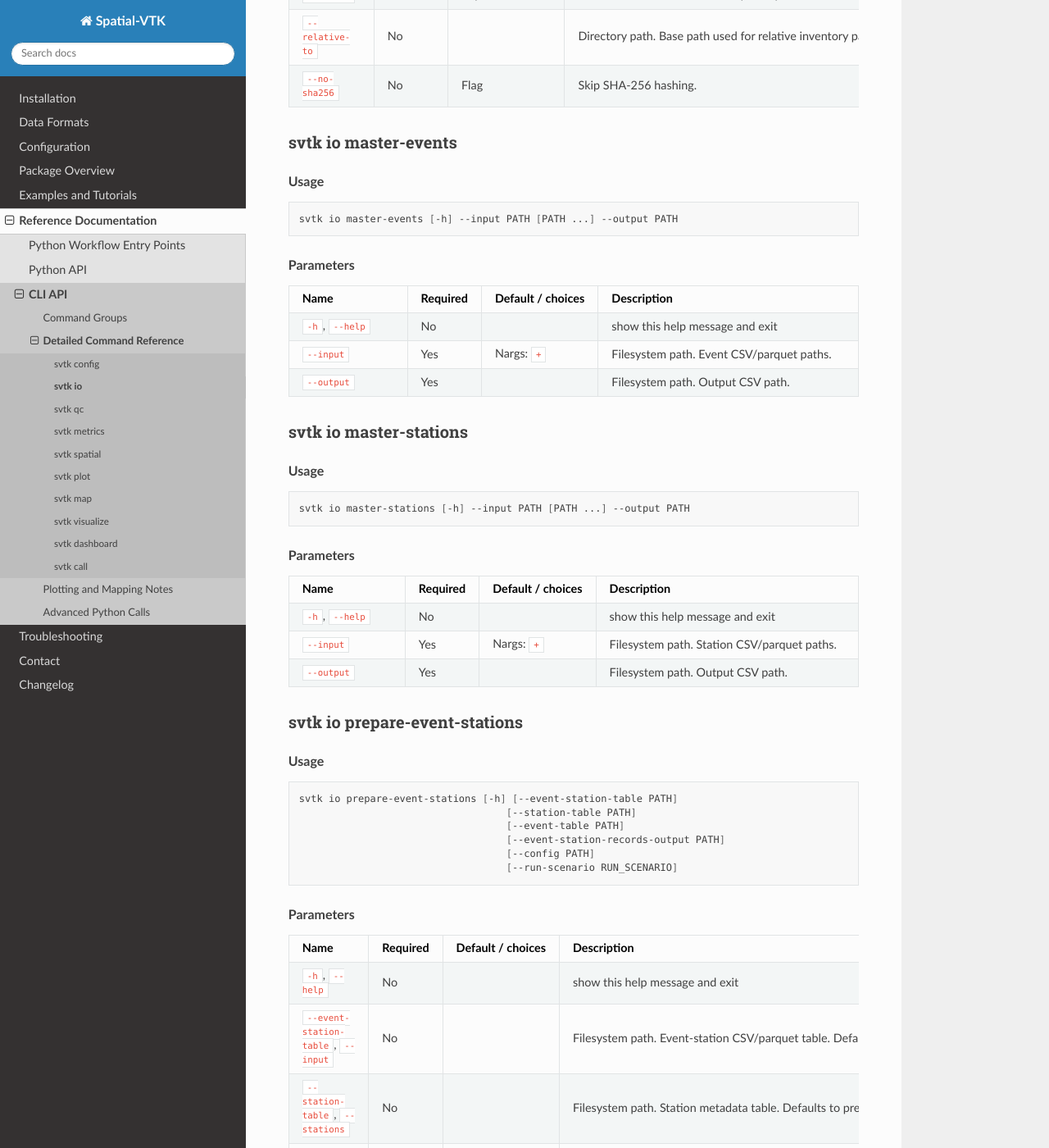
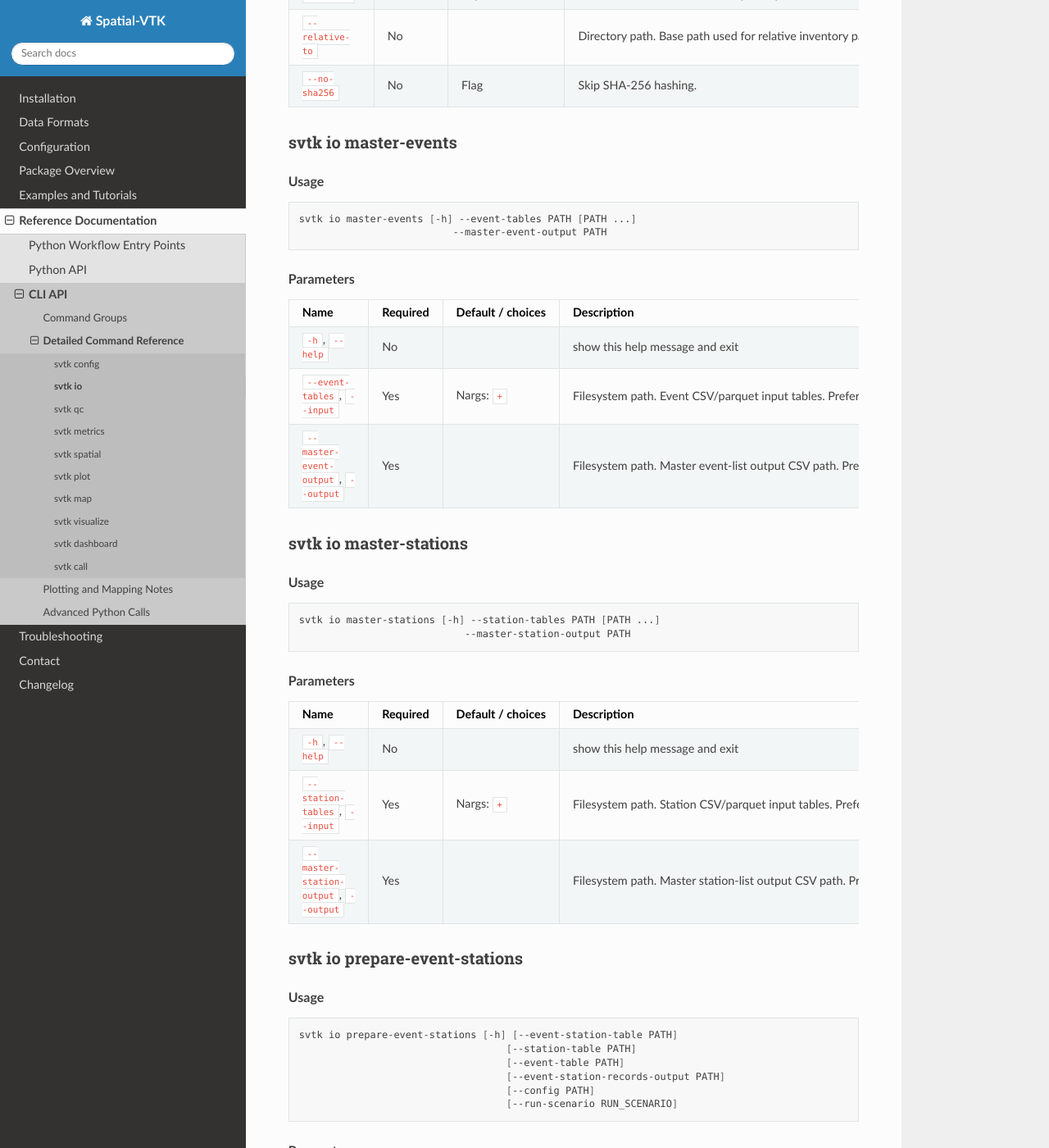
Before and after one commit to bcbirkel/spatial-vtk, a Sphinx documentation site: the page built from docs/reference/cli/io.rst, in a window 1280 px wide and 1400 px high, scrolled down 1464 px. Shown: the whole window at 82% size. Built offline with Sphinx 7.4.7 and the Read the Docs theme 3.1.0, drawn with Linux system fonts in a browser that asks for light colours.

Commit message:
Clarify IO master list CLI flags

```diff
--- a/docs/changelog.rst
+++ b/docs/changelog.rst
@@ -68,6 +68,9 @@ Changelog
     ``svtk io prepare-event-stations`` now expose metadata/output artifact
     flags while preserving the older ``--input``, ``--output``,
     ``--stations``, and ``--events`` aliases.
+  - ``svtk io master-stations`` and ``svtk io master-events`` now expose
+    source-table and master-list output flags while preserving ``--input`` and
+    ``--output`` as legacy aliases.
   - ``svtk io inventory`` now exposes ``--waveform-inventory-output`` for the
     configured waveform inventory table while preserving ``--output`` as a
     legacy alias.
--- a/docs/reference/cli/io.rst
+++ b/docs/reference/cli/io.rst
@@ -111,7 +111,8 @@ svtk io master-events
 
 .. code-block:: bash
 
-   svtk io master-events [-h] --input PATH [PATH ...] --output PATH
+   svtk io master-events [-h] --event-tables PATH [PATH ...]
+                             --master-event-output PATH
 
 .. rubric:: Parameters
 
@@ -127,14 +128,14 @@ svtk io master-events
      - No
      -
      - show this help message and exit
-   * - ``--input``
+   * - ``--event-tables``, ``--input``
      - Yes
      - Nargs: ``+``
-     - Filesystem path. Event CSV/parquet paths.
-   * - ``--output``
+     - Filesystem path. Event CSV/parquet input tables. Prefer --event-tables; --input is a legacy alias.
+   * - ``--master-event-output``, ``--output``
      - Yes
      -
-     - Filesystem path. Output CSV path.
+     - Filesystem path. Master event-list output CSV path. Prefer --master-event-output; --output is a legacy alias.
 
 .. _cli-svtk-io-master-stations:
 
@@ -145,7 +146,8 @@ svtk io master-stations
 
 .. code-block:: bash
 
-   svtk io master-stations [-h] --input PATH [PATH ...] --output PATH
+   svtk io master-stations [-h] --station-tables PATH [PATH ...]
+                               --master-station-output PATH
 
 .. rubric:: Parameters
 
@@ -161,14 +163,14 @@ svtk io master-stations
      - No
      -
      - show this help message and exit
-   * - ``--input``
+   * - ``--station-tables``, ``--input``
      - Yes
      - Nargs: ``+``
-     - Filesystem path. Station CSV/parquet paths.
-   * - ``--output``
+     - Filesystem path. Station CSV/parquet input tables. Prefer --station-tables; --input is a legacy alias.
+   * - ``--master-station-output``, ``--output``
      - Yes
      -
-     - Filesystem path. Output CSV path.
+     - Filesystem path. Master station-list output CSV path. Prefer --master-station-output; --output is a legacy alias.
 
 .. _cli-svtk-io-prepare-event-stations:
 
```
Also changed, not shown: 2 other files.
